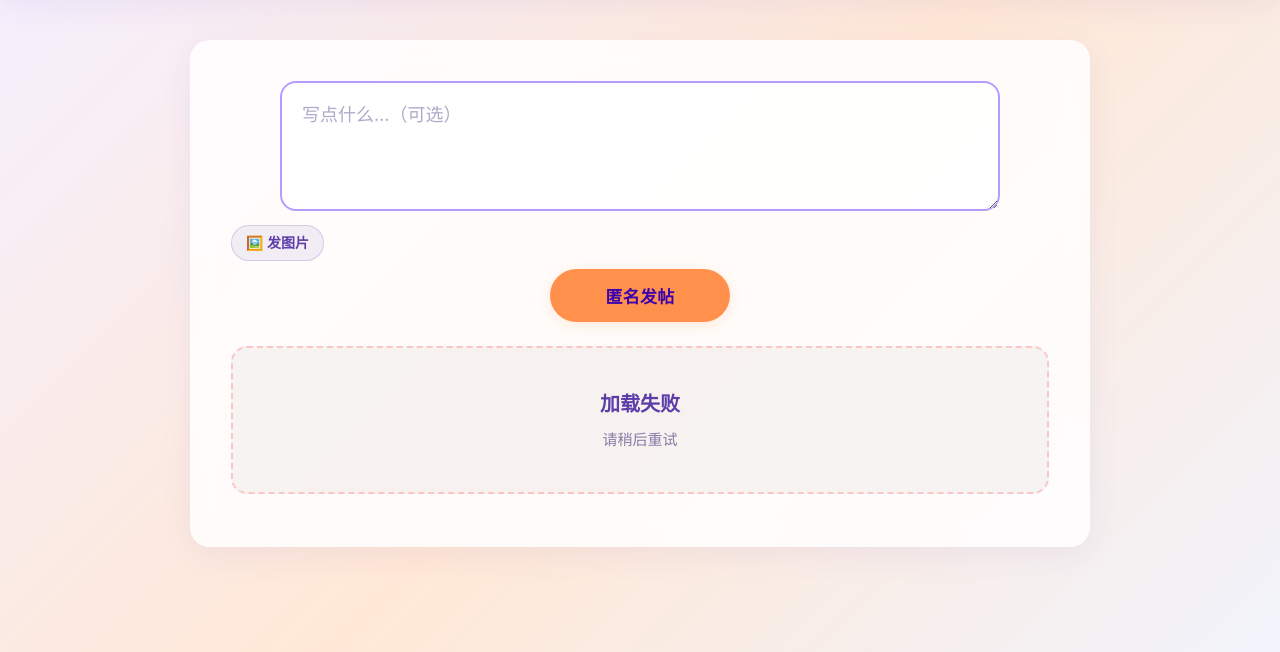
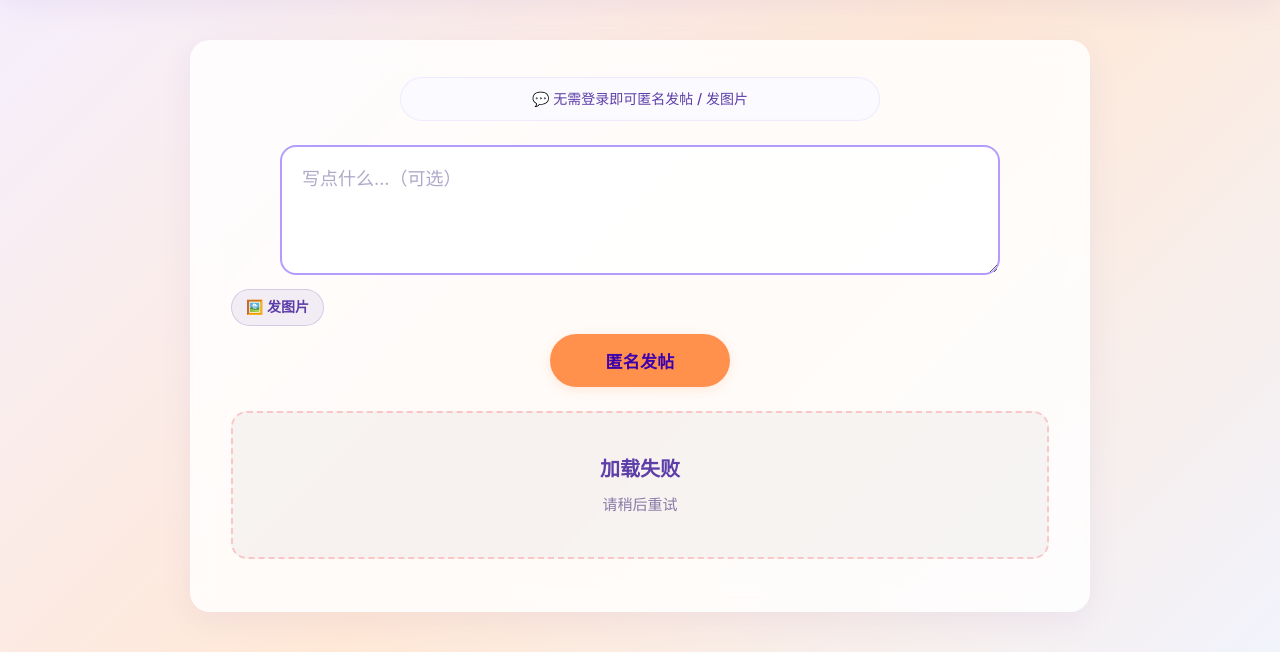
Before and after one commit to jasperinsh-afk/Babble, a Flask app: page / in a window 1280 px wide. Shown: the part 60-712 px from the top of the page. Run offline with Flask 3, Linux system fonts and the light colour scheme.

Commit message:
Update message.html

```diff
--- a/templates/message.html
+++ b/templates/message.html
@@ -24,18 +24,17 @@
         </div>
 
         <div class="nav-right">
-          <!-- 新增：去投票按钮 -->
-          <button class="vote-btn" onclick="window.open('https://ibabble.online','_blank')">去投票</button>
-          <button id="refreshBtn" class="refresh-btn" type="button" onclick="loadMessages()">↻ 刷新</button>
+            <button class="vote-btn" onclick="window.open('https://ibabble.online','_blank')">去投票</button>
+            <button id="refreshBtn" class="refresh-btn" type="button" onclick="loadMessages()">↻ 刷新</button>
         </div>
     </nav>
 
     <div class="main" id="mainPage">
+        <div class="anonymous-info">💬 无需登录即可匿名发帖 / 发图片</div>
 
         <form id="mainForm" enctype="multipart/form-data">
             <textarea class="todo" name="content" placeholder="写点什么...（可选）"></textarea>
 
-            <!-- 图片上传 + 预览 -->
             <div style="margin:8px 0; text-align:left;">
                 <label id="imageUploadLabel" style="
                     display:inline-flex; align-items:center; gap:6px;
@@ -55,7 +54,6 @@
                 >
             </div>
 
-            <!-- 图片预览 -->
             <div id="imagePreview" style="
                 margin:8px 0; max-width:280px; display:none;
                 border-radius:14px; overflow:hidden;
@@ -84,6 +82,7 @@ function esc(s='') {
     ));
 }
 
+// 提交发帖
 document.getElementById('mainForm').addEventListener('submit', async function(e) {
     e.preventDefault();
     const fd = new FormData(this);
@@ -102,7 +101,7 @@ document.getElementById('mainForm').addEventListener('submit', async function(e)
         if (data.status === 'ok') {
             this.reset();
             document.getElementById('imagePreview').style.display = 'none';
-            showToast('发送成功！系统已为您生成随机昵称');
+            showToast('发送成功！');
             await loadMessages();
         } else alert('❌ ' + (data.message || '发送失败'));
     } catch (e) {
@@ -112,7 +111,7 @@ document.getElementById('mainForm').addEventListener('submit', async function(e)
     }
 });
 
-// 图片选择预览
+// 图片预览
 const imageInput = document.getElementById('imageInput');
 const imagePreview = document.getElementById('imagePreview');
 imageInput.addEventListener('change', function() {
@@ -124,28 +123,34 @@ imageInput.addEventListener('change', function() {
         imagePreview.style.display = 'none';
         return;
     }
+    if (file.size > 5 * 1024 * 1024) {
+        alert('❌ 图片最大支持 5MB');
+        this.value = '';
+        imagePreview.style.display = 'none';
+        return;
+    }
     const url = URL.createObjectURL(file);
     imagePreview.innerHTML = `<img src="${url}" style="width:100%; display:block; border-radius:14px;">`;
     imagePreview.style.display = 'block';
 });
 
-// 点击“发图片”文字自动触发选择图片
 document.getElementById('imageUploadLabel').addEventListener('click', () => {
     imageInput.click();
 });
 
+// 点赞
 async function toggleLike(messageId, btnEl) {
     const fd = new FormData();
     fd.append('message_id', String(messageId));
     const res = await fetch('/toggle_like', { method: 'POST', body: fd });
     const data = await res.json();
-    if (res.status === 401) return alert('❌ 请先登录后再点赞');
     if (data.status !== 'ok') return alert('❌ ' + (data.message || '点赞失败'));
     btnEl.classList.toggle('liked', !!data.liked);
     const c = btnEl.querySelector('.like-count');
     if (c) c.innerText = Number(data.like_count || 0);
 }
 
+// 回复
 async function submitReply(messageId) {
     const input = document.getElementById('reply_input_' + messageId);
     const content = input.value.trim();
@@ -178,6 +183,7 @@ async function submitReply(messageId) {
     }
 }
 
+// 加载留言
 async function loadMessages() {
     const container = document.getElementById('listContainer');
     const res = await fetch('/messages');
@@ -197,13 +203,12 @@ async function loadMessages() {
     container.innerHTML = list.map(m => {
         const contentHtml = m.content ? `<div class="content">${esc(m.content)}</div>` : '';
         const imageHtml = m.image_path ? `<div class="content"><img src="${esc(m.image_path)}" alt="img"></div>` : '';
-
         const likeCount = Number(m.like_count || 0);
         const likedCls = m.liked_by_me ? 'liked' : '';
 
         const replies = (m.replies || []).map(r => `
             <div class="reply">
-                <div class="reply-content"><span class="reply-author">${esc(r.username || '匿名')}</span><span class="reply-colon">：</span>${esc(r.content || '')}</div>
+                <div class="reply-content"><span class="reply-author">${esc(r.username || '匿名')}</span>：${esc(r.content || '')}</div>
                 <div class="reply-date">${esc(r.date || '')}</div>
             </div>
         `).join('');
@@ -220,7 +225,7 @@ async function loadMessages() {
                 ${imageHtml}
 
                 <div class="message-actions">
-                    <button class="like-btn ${likedCls}" type="button" onclick="toggleLike(${m.id}, this)">
+                    <button class="like-btn ${likedCls}" onclick="toggleLike(${m.id}, this)">
                         <span class="like-icon">❤️</span>
                         <span class="like-count">${likeCount}</span>
                     </button>
@@ -230,23 +235,20 @@ async function loadMessages() {
                     <div class="reply-box">
                         ${replies || '<div class="no-reply">暂无回复</div>'}
                     </div>
-
                     <div class="reply-form">
                         <input id="reply_input_${m.id}" type="text" placeholder="写下回复..." autocomplete="off">
-                        <button class="reply-submit-btn" type="button" onclick="submitReply(${m.id})">回复</button>
+                        <button class="reply-submit-btn" onclick="submitReply(${m.id})">回复</button>
                     </div>
                 </div>
             </div>
         `;
     }).join('');
 
-    // 为所有回复输入框添加回车提交功能
     document.querySelectorAll('.reply-form input').forEach(input => {
         input.addEventListener('keypress', function(e) {
             if (e.key === 'Enter' && !e.shiftKey) {
                 e.preventDefault();
-                const submitBtn = this.nextElementSibling;
-                if (submitBtn) submitBtn.click();
+                this.nextElementSibling?.click();
             }
         });
     });
```
